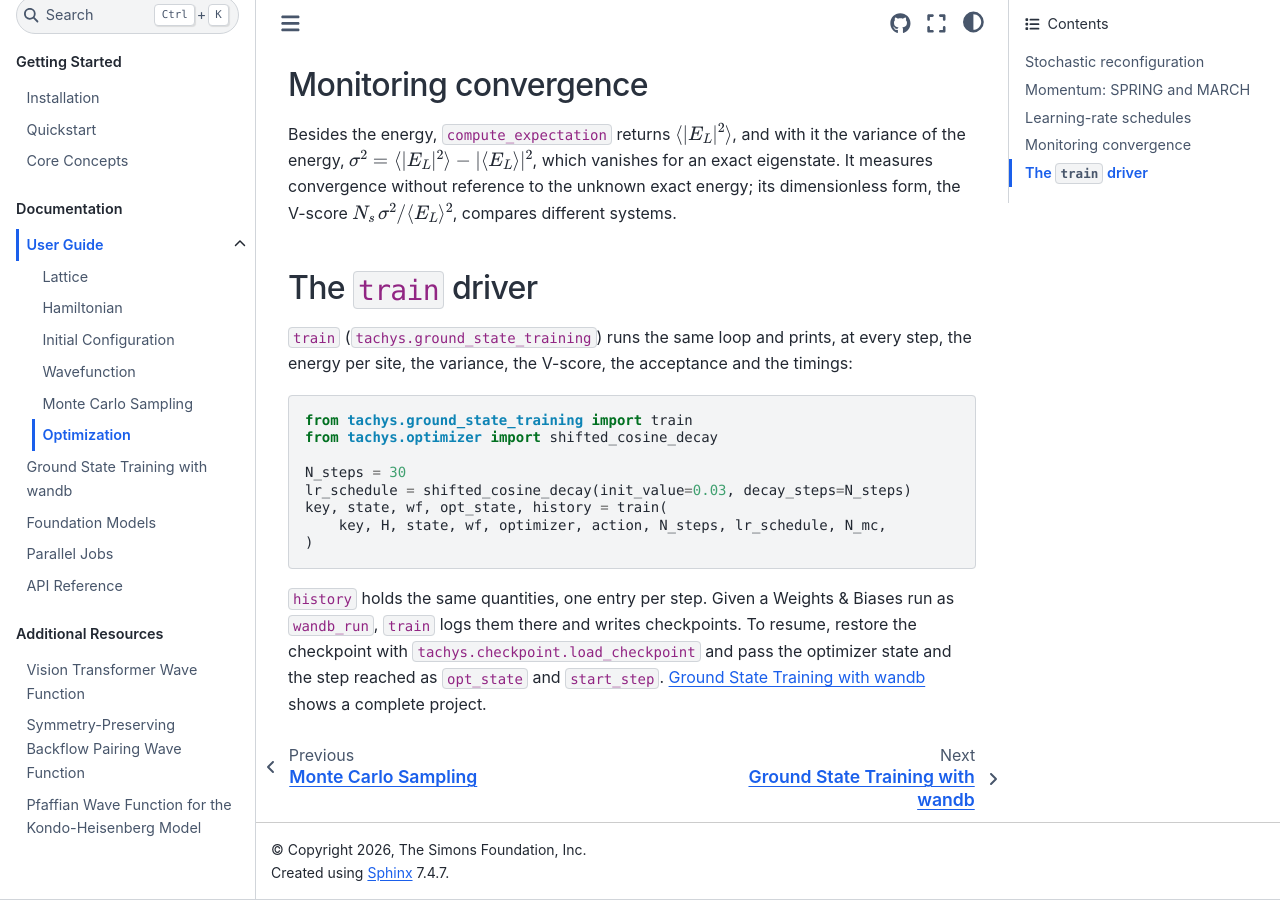
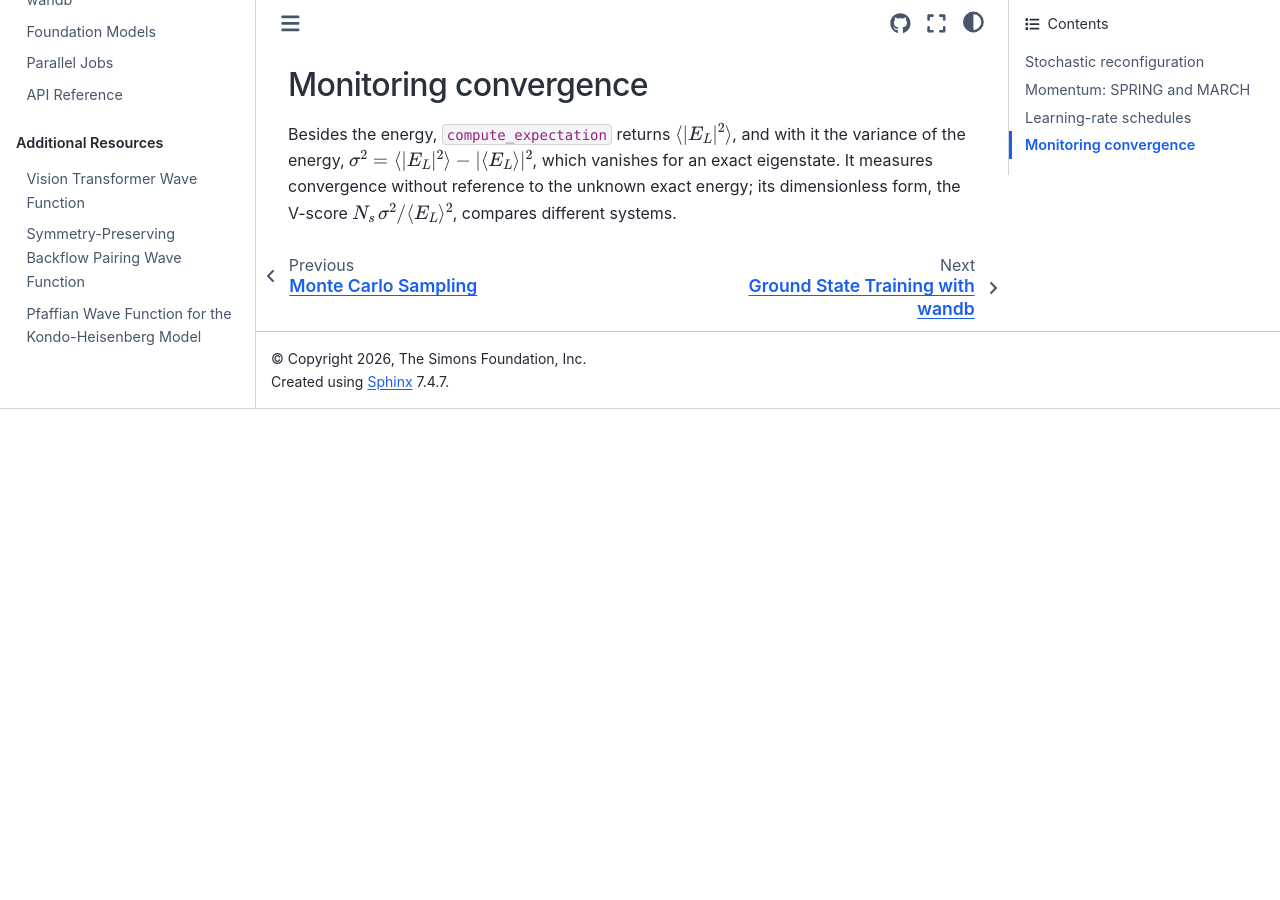
Before and after one commit to tachys-dev/tachys, a Sphinx documentation site: the page built from docs/guide/optimization.md, in a window 1280 px wide and 900 px high, scrolled down 2545 px. Built offline with Sphinx 7.4.7 and the Sphinx Book theme 1.1.4, drawn with Linux system fonts in a browser that asks for light colours; after the commit the page ends 2954 px from its top, so only the background shows below that.

Commit message:
Update docs

````diff
--- a/docs/guide/index.md
+++ b/docs/guide/index.md
@@ -11,7 +11,7 @@ own.
 | Initial configuration | {doc}`configuration` | `SpinState`, `FermionState`, `init_config_fixed_magn` |
 | Wavefunction | {doc}`wavefunction` | `WaveFunction`, `SpinViT`, `FermionicTransformer` |
 | Monte Carlo move | {doc}`sampling` | `sample`, `BondExchange`, `SpinFlip` |
-| Optimization step | {doc}`optimization` | `SR`, `MARCH`, `train` |
+| Optimization step | {doc}`optimization` | `SR`, `SPRING`, `MARCH` |
 
 Each code cell on these pages can be read on its own: it defines every name it
 uses, except those of the quickstart scripts, such as `lattice`, `key`, `N_mc`,
--- a/docs/guide/optimization.md
+++ b/docs/guide/optimization.md
@@ -129,26 +129,3 @@ $\sigma^2 = \langle |E_L|^2 \rangle - |\langle E_L \rangle|^2$, which vanishes
 for an exact eigenstate. It measures convergence without reference to the
 unknown exact energy; its dimensionless form, the V-score
 $N_s\,\sigma^2 / \langle E_L \rangle^2$, compares different systems.
-
-## The `train` driver
-
-`train` (`tachys.ground_state_training`) runs the same loop and prints, at
-every step, the energy per site, the variance, the V-score, the acceptance and
-the timings:
-
-```python
-from tachys.ground_state_training import train
-from tachys.optimizer import shifted_cosine_decay
-
-N_steps = 30
-lr_schedule = shifted_cosine_decay(init_value=0.03, decay_steps=N_steps)
-key, state, wf, opt_state, history = train(
-    key, H, state, wf, optimizer, action, N_steps, lr_schedule, N_mc,
-)
-```
-
-`history` holds the same quantities, one entry per step. Given a Weights &
-Biases run as `wandb_run`, `train` logs them there and writes checkpoints. To
-resume, restore the checkpoint with `tachys.checkpoint.load_checkpoint` and
-pass the optimizer state and the step reached as `opt_state` and `start_step`.
-{doc}`../ground_state_training` shows a complete project.
````
Also changed, not shown: README.md (+0 -5 lines).
